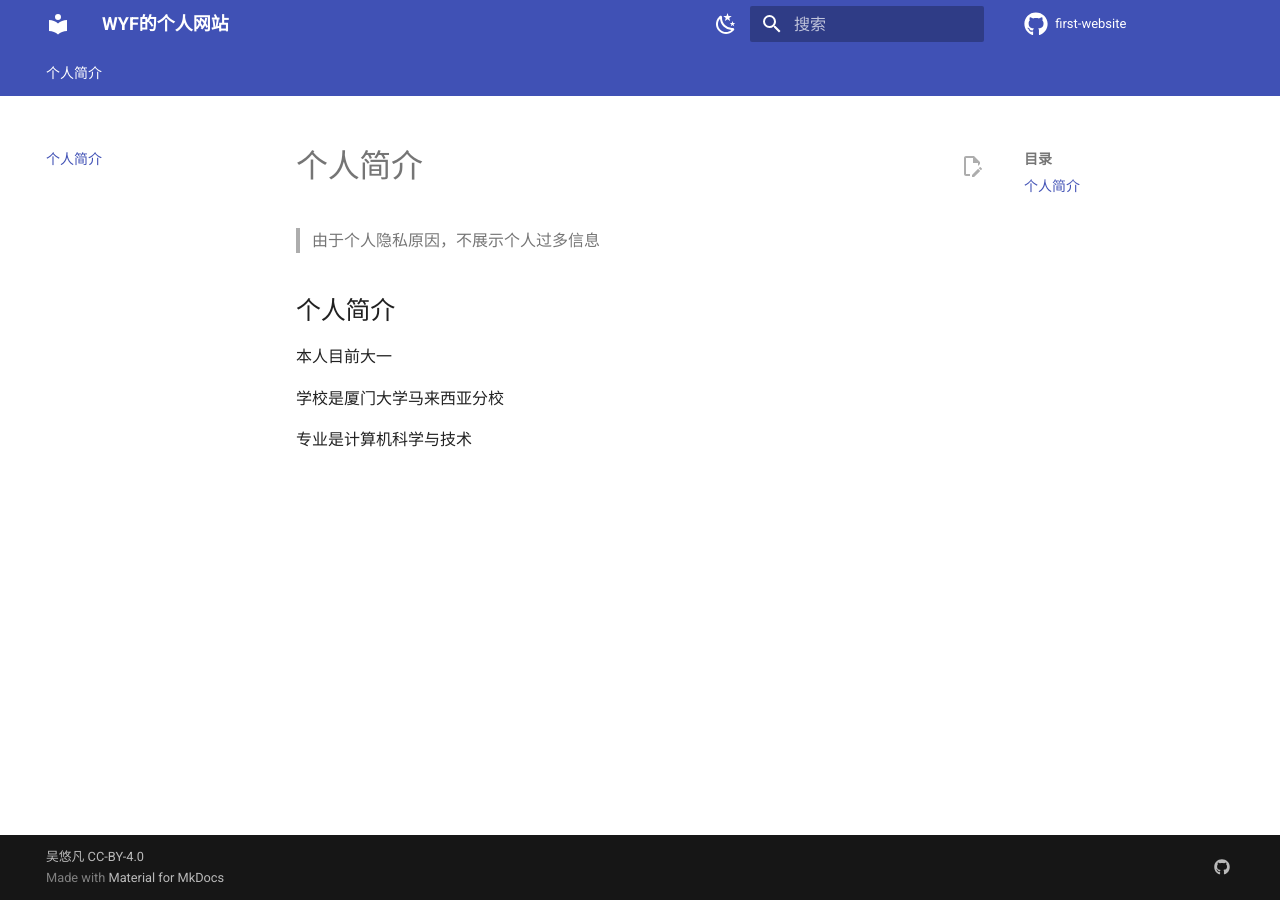
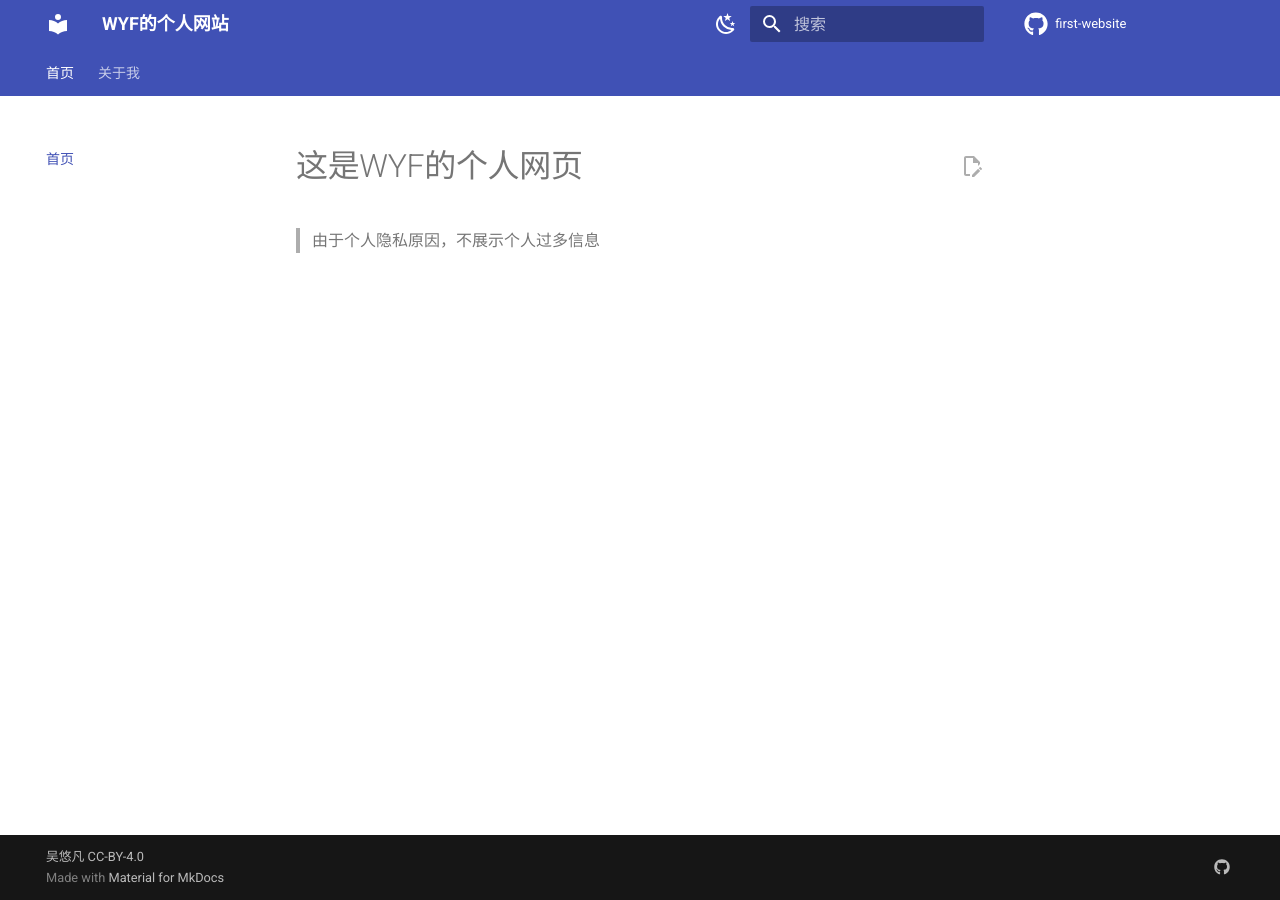
Before and after one commit to Ryan1702/first-website, an MkDocs documentation site: the page built from docs/index.md, in a window 1280 px wide. Built offline with MkDocs 1.6.1 and Material for MkDocs 9.7.7, drawn with Linux system fonts in a browser that asks for light colours; comment, search, counter and statistics services are not loaded.

Commit message:
修改目录

```diff
--- a/docs/index.md
+++ b/docs/index.md
@@ -1,11 +1,3 @@
-# 个人简介
+# 这是WYF的个人网页
 
 > 由于个人隐私原因，不展示个人过多信息
-
-## 个人简介
-
-本人目前大一
-
-学校是厦门大学马来西亚分校
-
-专业是计算机科学与技术
--- a/mkdocs.yml
+++ b/mkdocs.yml
@@ -2,6 +2,10 @@ site_name: WYF的个人网站
 site_url: https://ryan1702.github.io/first-website/
 site_author: WYF
 site_description: WYF的个人网站
+
+nav:
+  - 首页: index.md
+  - 关于我: about.md
 
 theme:
   name: material
```
Also changed, not shown: docs/about.md (added, +7 -0 lines).
